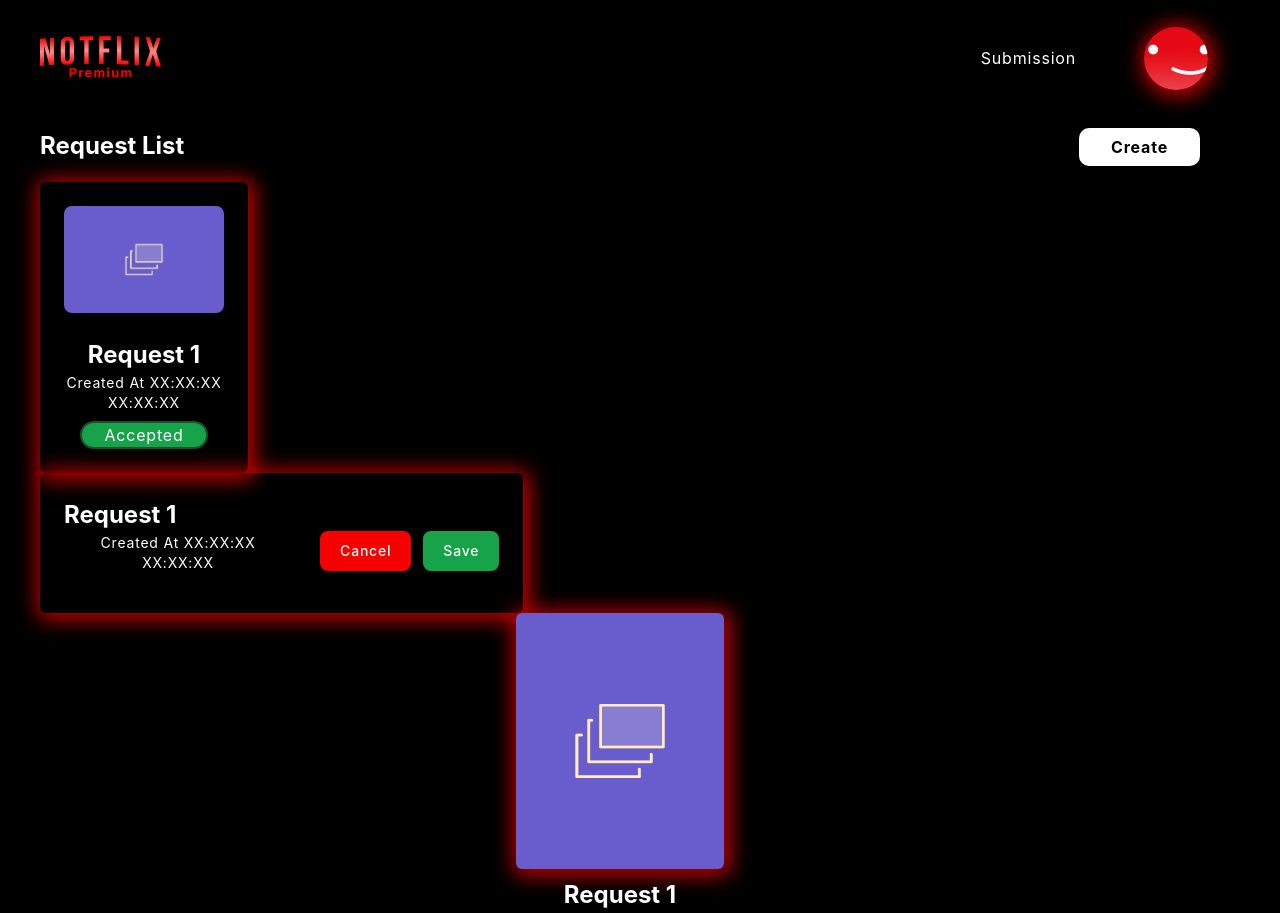
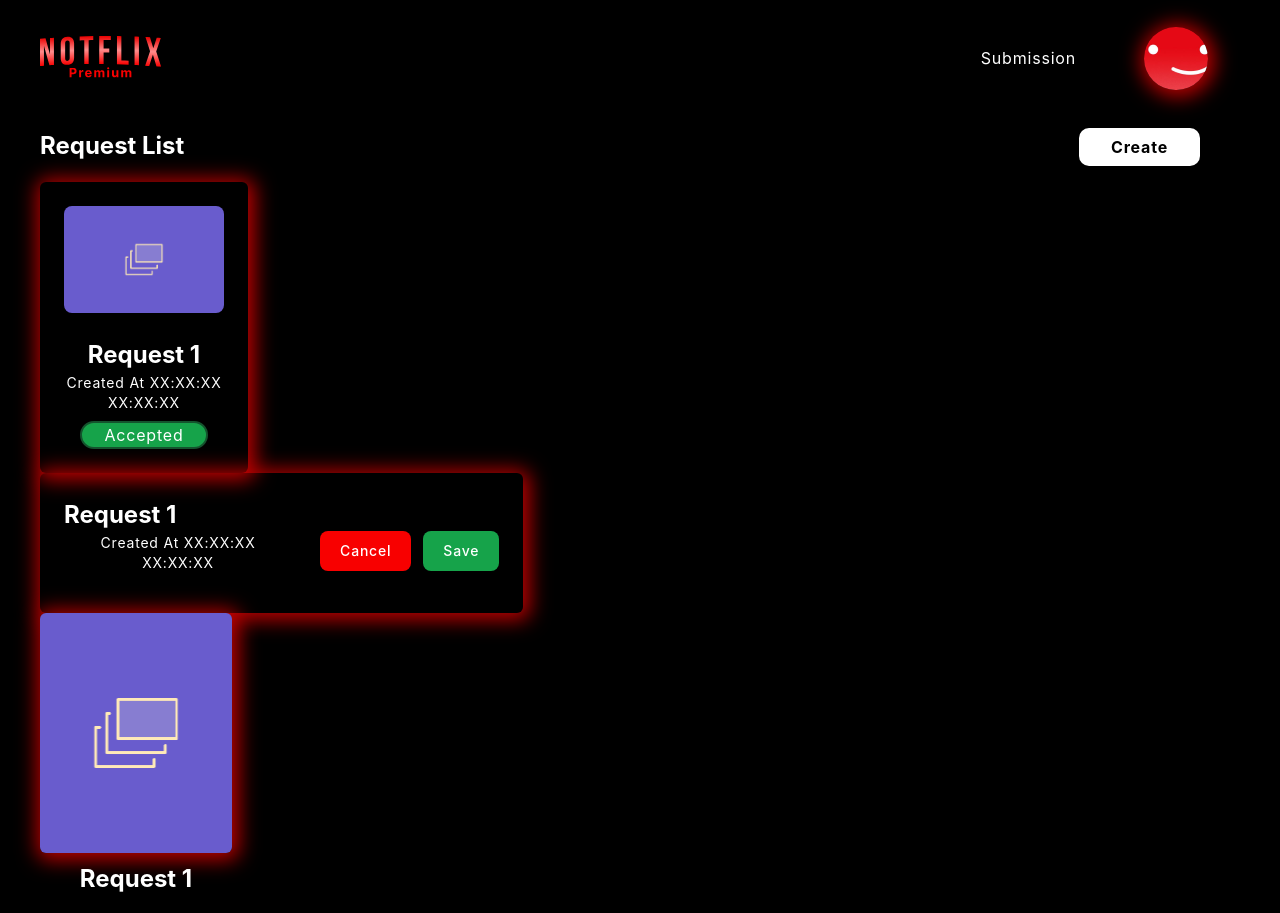
Before and after one commit to dhanikanovlisa/notflix-premium-app, a React (Vite) app: page /submission in a window 1280 px wide. Built offline with nearby package versions, Linux system fonts and the light colour scheme.

Commit message:
fix(field, card component)

```diff
--- a/src/components/cardFilm/CardFilm.tsx
+++ b/src/components/cardFilm/CardFilm.tsx
@@ -5,15 +5,11 @@ interface CardFilmProps {
 
 function CardFilm({ title, image }: CardFilmProps) {
   return (
-      <div className="flex flex-col items-center">
-        <div className="w-52 h-64 red-glow rounded-md overflow-hidden">
-          <img
-            src={image}
-            alt={title}
-            className="w-full h-full object-cover"
-          />
+    <div className="w-48 h-full">
+      <div className="w-48 h-60 red-glow rounded-md overflow-hidden">
+        <img src={image} alt={title} className="w-full h-full object-cover" />
       </div>
-        <h3 className="mt-2">{title}</h3>
+      <h3 className="mt-2 text-white text-center">{title}</h3>
     </div>
   );
 }
--- a/src/components/field/Field.tsx
+++ b/src/components/field/Field.tsx
@@ -19,8 +19,8 @@ interface FieldProps {
           {label}
           {required ? <span className="pl-1 text-red-700 font-bold">*</span> : null}
         </label>
-        <div className=""> {/* Add a container for the icon */}
-          {icon && <div className="mr-2">{icon}</div>} {/* Render the icon if it's provided */}
+        <div className="">
+          {icon && <div className="mr-2">{icon}</div>}
           <input
             className={`"bg-white appearance-none rounded-md w-64 py-2 px-4 text-gray-700 leading-tight focus:outline-none focus:bg-white focus:border-red-500 " ${half && "w-full"}`}
             id={htmlFor}
```
Lines whose indentation alone changed are shown as unchanged.
